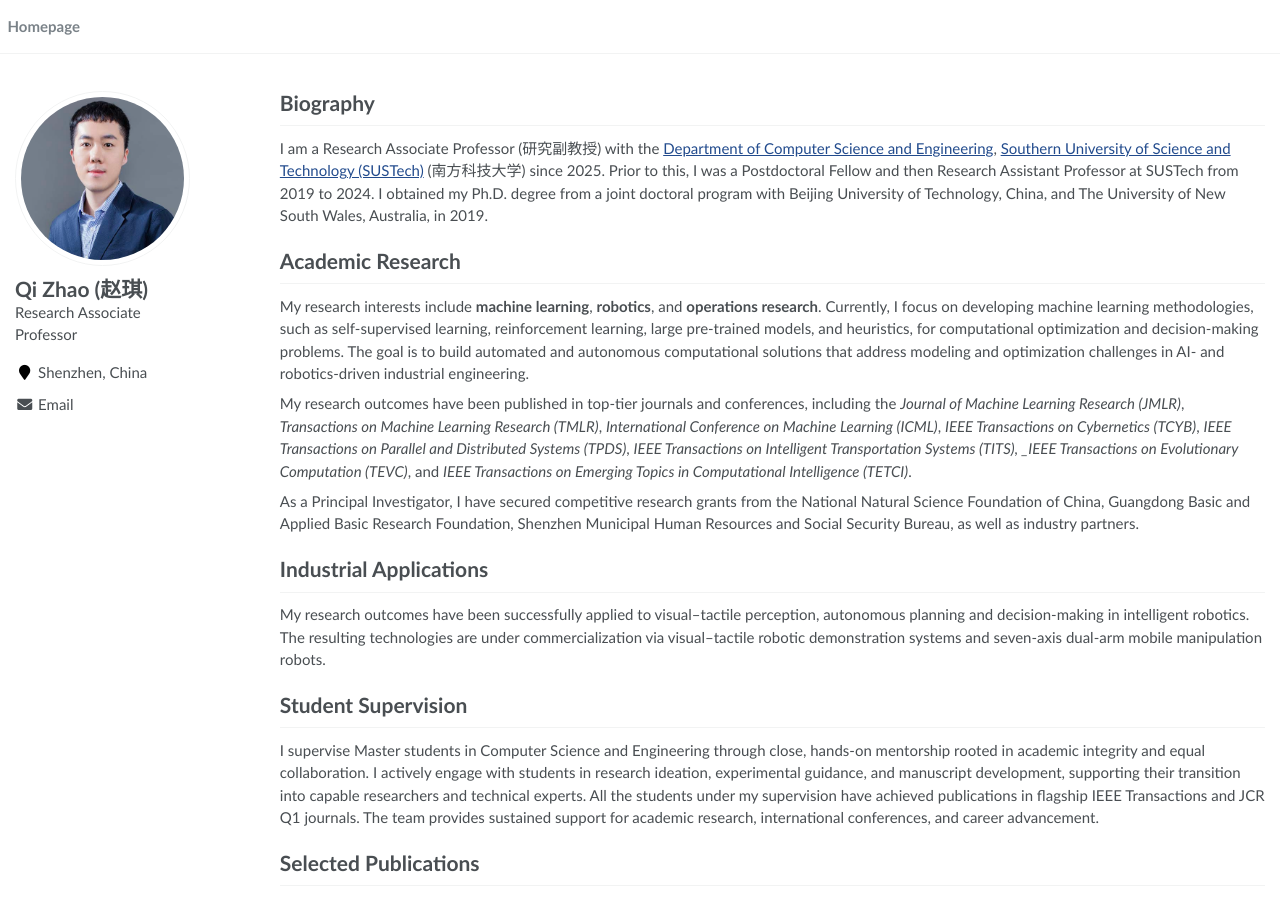
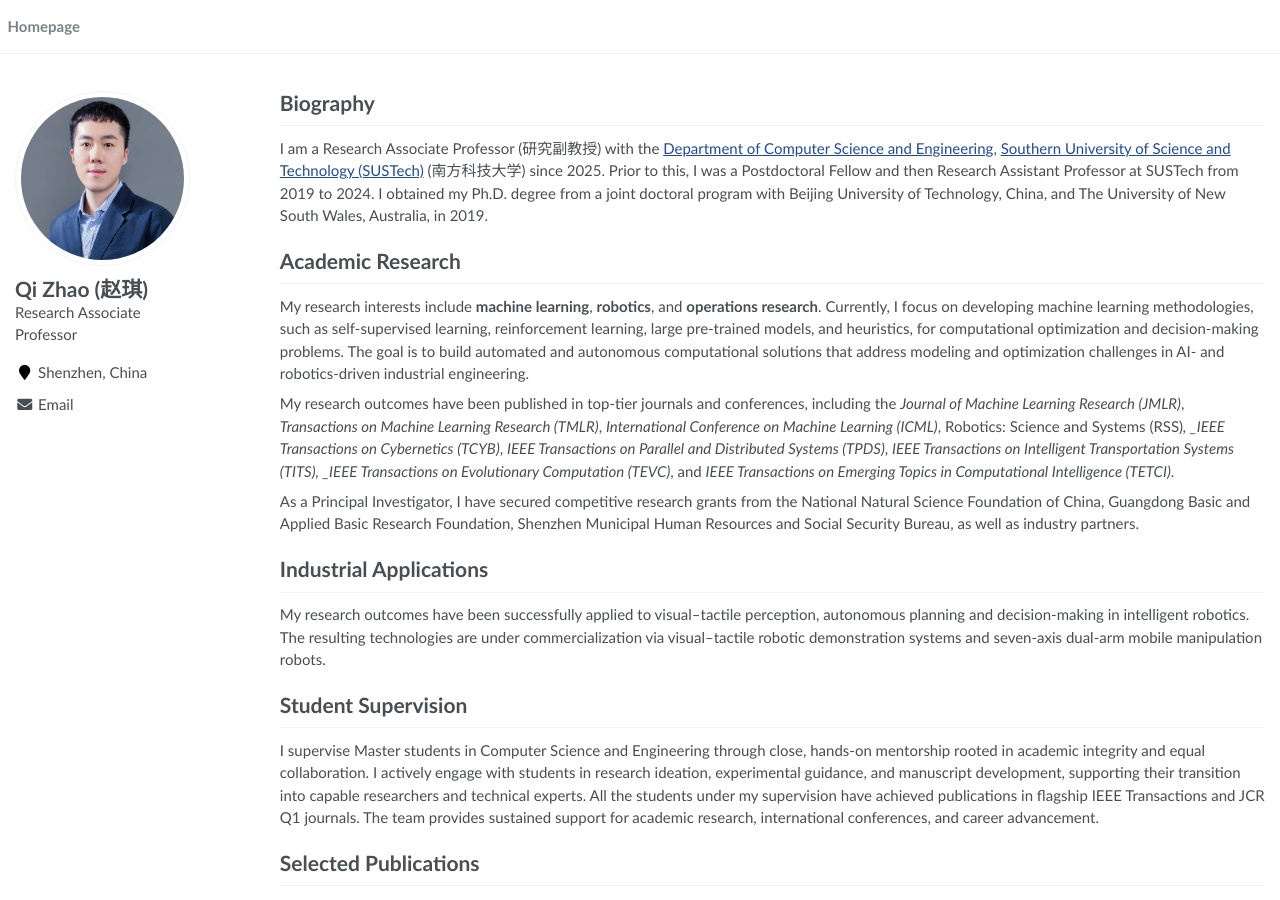
Before and after one commit to auto4opt/auto4opt, a Jekyll site: the page built from _pages/about.md, in a window 1280 px wide and 900 px high. Built offline with Jekyll 4.4.1, drawn with Linux system fonts in a browser that asks for light colours.

Commit message:
revise research

```diff
--- a/_pages/about.md
+++ b/_pages/about.md
@@ -25,7 +25,7 @@ I am a Research Associate Professor (研究副教授) with the [Department of Co
 # Academic Research
 My research interests include **machine learning**, **robotics**, and **operations research**.  Currently, I focus on developing machine learning methodologies, such as self-supervised learning, reinforcement learning, large pre-trained models, and heuristics, for computational optimization and decision-making problems. The goal is to build automated and autonomous computational solutions that address modeling and optimization challenges in AI- and robotics-driven industrial engineering.
 
-My research outcomes have been published in top-tier journals and conferences, including the _Journal of Machine Learning Research (JMLR)_, _Transactions on Machine Learning Research (TMLR)_, _International Conference on Machine Learning (ICML)_, _IEEE Transactions on Cybernetics (TCYB)_, _IEEE Transactions on Parallel and Distributed Systems (TPDS)_, _IEEE Transactions on Intelligent Transportation Systems (TITS), _IEEE Transactions on Evolutionary Computation (TEVC)_, and _IEEE Transactions on Emerging Topics in Computational Intelligence (TETCI)_.
+My research outcomes have been published in top-tier journals and conferences, including the _Journal of Machine Learning Research (JMLR)_, _Transactions on Machine Learning Research (TMLR)_, _International Conference on Machine Learning (ICML)_, Robotics: Science and Systems (RSS)_, _IEEE Transactions on Cybernetics (TCYB)_, _IEEE Transactions on Parallel and Distributed Systems (TPDS)_, _IEEE Transactions on Intelligent Transportation Systems (TITS), _IEEE Transactions on Evolutionary Computation (TEVC)_, and _IEEE Transactions on Emerging Topics in Computational Intelligence (TETCI)_.
 
 As a Principal Investigator, I have secured competitive research grants from the National Natural Science Foundation of China, Guangdong Basic and Applied Basic Research Foundation, Shenzhen Municipal Human Resources and Social Security Bureau, as well as industry partners.
 
```
